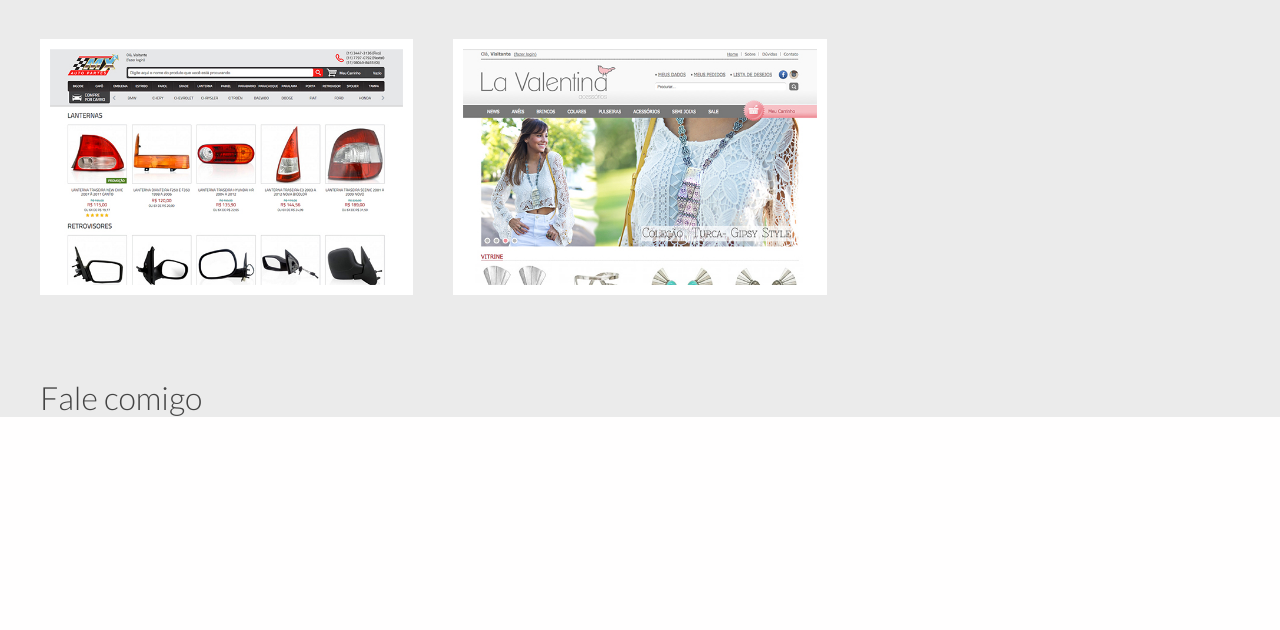
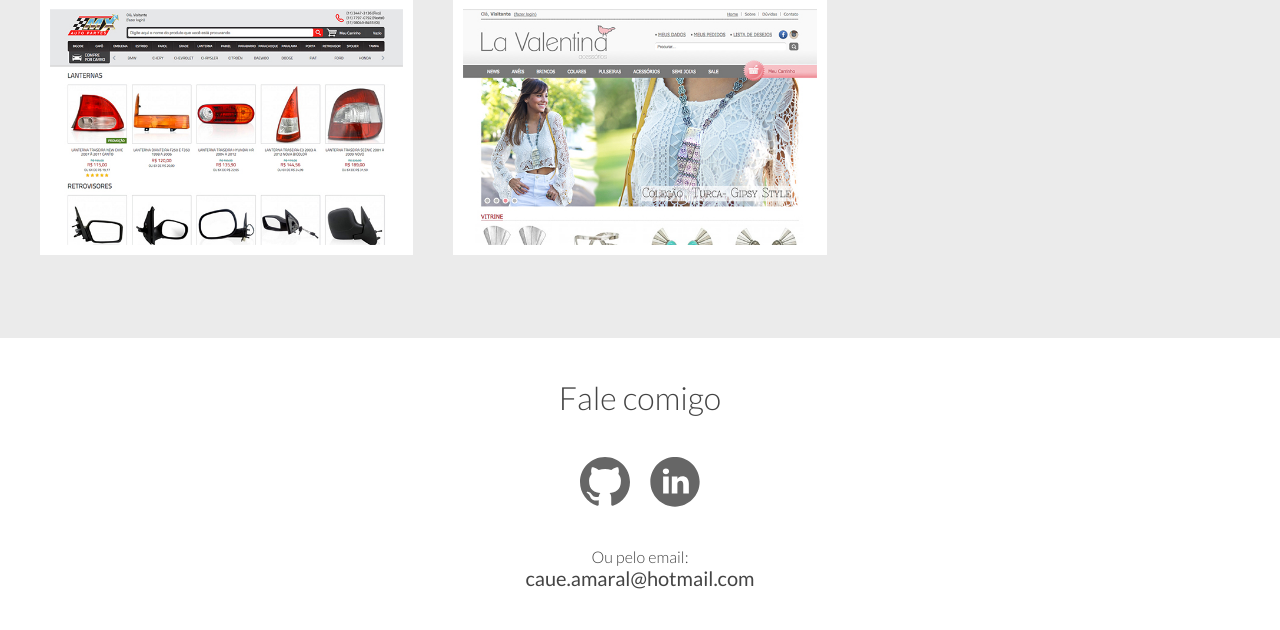
Before and after one commit to caueamaral/portfolio, a PHP site: page / in a window 1280 px wide. Shown: the part 4731-5361 px from the top of the page. Before the commit the page ends 5148 px from the top, so only its background shows below. Run offline with PHP 8.4, Linux system fonts and the light colour scheme.

Commit message:
LARISSA: contato

```diff
--- a/css/layout.css
+++ b/css/layout.css
@@ -29,6 +29,16 @@ body {
   @media (min-width: 1800px) {
     .limite {
       max-width: 1800px; } }
+
+/* ----- sobre e contato ----- */
+.sobre, .contato {
+  padding: 20px 0; }
+  @media (min-width: 700px) {
+    .sobre, .contato {
+      padding: 30px 0; } }
+  @media (min-width: 1200px) {
+    .sobre, .contato {
+      padding: 40px 0; } }
 
 /* ----- destaque ----- */
 .destaque {
@@ -148,24 +149,54 @@ body {
         padding-left: 30px;
         width: 50%; } }
   @media (min-width: 1200px) {
-  /* projetos */
+    .projetos {
+      padding: 40px 0 80px; }
       .projetos-lista {
         margin-left: -40px; }
       .projetos-item {
         margin-top: 40px;
         padding-left: 40px;
         width: 33.33%; } }
-/* ----- sobre e projetos ----- */
-.sobre, .projetos {
-  padding: 20px 0 40px; }
 
-@media (min-width: 700px) {
-  /* projetos */
-  .sobre, .projetos {
-    padding: 30px 0 60px; } }
-@media (min-width: 1200px) {
-  /* sobre e projetos */
-  .sobre, .projetos {
-    padding: 40px 0 80px; } }
+/* ----- contato ----- */
+.contato {
+  background: #fff;
+  text-align: center;
+  /* redes */ }
+  .contato-redes-lista {
+    margin: 40px auto 0;
+    overflow: hidden;
+    position: relative;
+    right: 10px;
+    text-align: center;
+    width: 140px; }
+  .contato-redes-item {
+    float: left;
+    height: 50px;
+    list-style: none;
+    margin-left: 20px;
+    text-indent: -999px;
+    width: 50px; }
+  .contato-redes-link {
+    border-radius: 100%;
+    display: block;
+    height: 100%;
+    position: relative;
+    width: 100%; }
+  .contato-redes-vetor {
+    fill: #666;
+    height: 100%;
+    left: 0;
+    position: absolute;
+    top: 0;
+    width: 100%; }
+  .contato-texto {
+    font-size: 16px;
+    font-weight: 300;
+    margin-top: 40px; }
+  .contato-email {
+    display: block;
+    font-size: 20px;
+    font-weight: 400; }
 
 /*# sourceMappingURL=layout.css.map */
--- a/index.html
+++ b/index.html
@@ -16,7 +16,7 @@
         </h1>
       </header><!-- /destaque -->
 
-    <div class="principal">
+      <main class="principal">
 
         <section class="sobre">
           <div class="limite">
@@ -215,13 +215,33 @@
           </div>
         </section><!-- /projeto -->
 
-      <footter class="rodape">
+        <section class="contato">
           <div class="limite">
             <h2 class="titulo">Fale comigo</h2>
+            <ul class="contato-redes-lista">
+              <li class="contato-redes-item">
+                <a href="http://github.com/caueamaral" class="contato-redes-link">
+                  <svg class="contato-redes-vetor" version="1.1" id="Layer_1" xmlns="http://www.w3.org/2000/svg" xmlns:xlink="http://www.w3.org/1999/xlink" x="0px" y="0px" width="32px" height="32px" viewBox="0 0 32 32" enable-background="new 0 0 32 32" xml:space="preserve">
+                    <path d="M16.003,0C7.17,0,0.008,7.162,0.008,15.997c0,7.067,4.582,13.063,10.94,15.179c0.8,0.146,1.052-0.328,1.052-0.752c0-0.38,0.008-1.441,0-2.777c-4.449,0.968-5.371-2.106-5.371-2.106c-0.727-1.849-1.775-2.34-1.775-2.34c-1.452-0.992,0.109-0.974,0.109-0.974c1.605,0.113,2.451,1.649,2.451,1.649c1.427,2.442,3.743,1.737,4.654,1.329c0.146-1.034,0.56-1.739,1.017-2.139c-3.552-0.404-7.286-1.776-7.286-7.906c0-1.747,0.623-3.174,1.646-4.292C7.28,10.464,6.73,8.837,7.602,6.634c0,0,1.343-0.43,4.398,1.641c1.276-0.355,2.645-0.532,4.005-0.538c1.359,0.006,2.728,0.183,4.005,0.538c3.055-2.07,4.396-1.641,4.396-1.641c0.871,2.203,0.322,3.83,0.158,4.234c1.023,1.118,1.645,2.545,1.645,4.292c0,6.146-3.74,7.498-7.305,7.893C19.479,23.548,20,24.508,20,26c0,2,0,3.902,0,4.428c0,0.428,0.258,0.901,1.07,0.746C27.422,29.055,32,23.062,32,15.997C32,7.162,24.838,0,16.003,0z"/>
+                  </svg>
+                </a>
+              </li>
+              <li class="contato-redes-item">
+                <a href="http://www.linkedin.com/profile/view?id=AAIAAAfbMZcB7hVDx4k9Y8LRMdfFtLwpDXceScg&trk=nav_responsive_tab_profile_pic" class="contato-redes-link">
+                  <svg class="contato-redes-vetor" version="1.1" id="Layer_1" xmlns="http://www.w3.org/2000/svg" xmlns:xlink="http://www.w3.org/1999/xlink" x="0px" y="0px" width="10.15px" height="10.15px" viewBox="0 0 10.15 10.15" enable-background="new 0 0 10.15 10.15" xml:space="preserve">
+                    <path d="M7.885,7.411v-1.97c0-1.056-0.56-1.547-1.304-1.547c-0.602,0-0.871,0.333-1.021,0.567V3.976H4.427c0.015,0.322,0,3.436,0,3.436H5.56V5.492c0-0.102,0.008-0.204,0.037-0.278c0.082-0.206,0.269-0.418,0.581-0.418c0.411,0,0.575,0.315,0.575,0.777v1.837H7.885L7.885,7.411z M3.233,3.506c0.395,0,0.641-0.265,0.641-0.594C3.867,2.575,3.628,2.319,3.24,2.319c-0.387,0-0.641,0.256-0.641,0.593c0,0.33,0.246,0.594,0.627,0.594H3.233z M5.075,10.082c-2.764,0-5.006-2.261-5.006-5.048c0-2.788,2.242-5.048,5.006-5.048c2.765,0,5.006,2.26,5.006,5.048C10.081,7.821,7.84,10.082,5.075,10.082z M3.799,7.411V3.976H2.667v3.436H3.799z"/>
+                  </svg>
+                </a>
+              </li>
+            </ul>
+            <p class="contato-texto">
+              Ou pelo email:
+              <span class="contato-email">caue.amaral@hotmail.com</span>
+            </p>
           </div>
-      </footer><!-- /rodape -->
+        </section><!-- /contato -->
 
-    </div><!-- /principal -->
+      </main><!-- /principal -->
 
     </body>
   </html>
--- a/sass/layout.scss
+++ b/sass/layout.scss
@@ -7,7 +7,9 @@ body{color:#444; font-family: 'Lato', serif;}
 
 .titulo{font-size:32px; font-weight:300;}
 
-/* limite */
+
+
+/* ----- limite ----- */
 .limite{
   margin:0 auto; overflow:hidden; padding:0 20px;
 
@@ -26,12 +28,47 @@ body{color:#444; font-family: 'Lato', serif;}
 
 
 
+/* ----- sobre e contato ----- */
+.sobre, .contato{
+  padding:20px 0;
+
+  @media (min-width:700px) {
+    padding:30px 0;
+  }
+
+  @media (min-width:1200px) {
+    padding:40px 0;
+  }
+}
+
+
 
 /* ----- destaque ----- */
 .destaque{background-color:#ceb6a5; background-position:center; background-size:cover; height:100%; left:0; position:absolute; top:0; width:100%;
 
   &-titulo   {background:rgba(202, 179, 165, .5); color:#fff; font-size:35px; font-weight:300; height:90px; left:50%; margin:-45px 0 0 -140px; padding-top:12px; position:absolute; top:50%; text-align:center; text-transform:uppercase; width:280px;}
   &-profissao{display:block; font-size:17px; letter-spacing:2px; word-spacing:5px;}
+
+  @media (max-width:600px) {
+    background-image:url(../img/destaque-600.jpg);
+  }
+
+  @media (min-width:601px) {
+    &-titulo   {font-size:60px; height:170px; margin:-85px 0 0 -250px; padding-top:28px; width:500px;}
+    &-profissao{font-size:27px; letter-spacing:5px; word-spacing:10px;}
+  }
+
+  @media (min-width:601px) and (max-width:1000px) {
+    background-image:url(../img/destaque-1000.jpg);
+  }
+
+  @media (min-width:1001px) and (max-width:1599px) {
+    background-image:url(../img/destaque-1200.jpg);
+  }
+
+  @media (min-width:1600px) {
+    background-image:url(../img/destaque-1600.jpg);
+  }
 }
 
 
@@ -47,82 +84,51 @@ body{color:#444; font-family: 'Lato', serif;}
   &-imagem{border:5px solid #ebebeb; border-radius:100%; margin-top:40px; width:200px;}
   &-texto {font-size:18px; line-height:28px; margin:20px auto 0; width:50%;}
   &-link  {color:#d1bd88;}
+
+  @media (max-width:600px) {
+    &-texto{width:90%;}
+  }
 }
 
 
 
 /* ----- projetos ----- */
 .projetos{
+  padding:20px 0 40px;
+
   &-lista {margin-left:-20px; overflow:hidden;}
   &-item  {margin-top:20px; padding-left:20px; width:100%;}
   &-box   {display:block; position:relative; width:100%;}
   &-imagem{background:#fff; padding:10px; width:100%;}
-}
 
+  @media (min-width:700px) {
+    padding:30px 0 60px;
 
-/* ----- media queries ----- */
-@media (max-width:600px) {
-  /* destaque */
-  .destaque{background-image:url(../img/destaque-600.jpg);}
-
-  /* sobre */
-  .sobre-texto{width:90%;}
-}
-
-@media (min-width:601px) and (max-width:1000px) {
-  /* destaque */
-  .destaque{background-image:url(../img/destaque-1000.jpg);}
-}
-
-@media (min-width:1001px) and (max-width:1599px) {
-  /* destaque */
-  .destaque{background-image:url(../img/destaque-1200.jpg);}
-}
-
-@media (min-width:1600px) {
-  /* destaque */
-  .destaque{background-image:url(../img/destaque-1600.jpg);}
-}
-
-@media (min-width:601px) {
-  /* destaque */
-  .destaque{
-    &-titulo   {font-size:60px; height:170px; margin:-85px 0 0 -250px; padding-top:28px; width:500px;}
-    &-profissao{font-size:27px; letter-spacing:5px; word-spacing:10px;}
-  }
-}
-
-
-@media (min-width:700px) {
-  /* destaque */
-  .destaque{background-position:fixed;}
-
-  /* projetos */
-  .projetos{
     &-lista{margin-left:-30px;}
     &-item {float:left; margin-top:30px; padding-left:30px; width:50%;}
   }
-}
 
-@media (min-width: 1200px) {
-  /* projetos */
-  .projetos{
+  @media (min-width:1200px) {
+    padding:40px 0 80px;
+
     &-lista{margin-left:-40px;}
     &-item {margin-top:40px; padding-left:40px; width:33.33%;}
   }
 }
 
 
+/* ----- contato ----- */
+.contato{
+  background:#fff; text-align:center;
 
-/* ----- sobre e projetos ----- */
-.sobre, .projetos{padding:20px 0 40px;}
+  /* redes */
+  &-redes{
+    &-lista{margin:40px auto 0; overflow:hidden; position:relative; right:10px; text-align:center; width:140px;}
+    &-item {float:left; height:50px; list-style:none; margin-left:20px; text-indent:-999px; width:50px;}
+    &-link {border-radius:100%; display:block; height:100%; position:relative; width:100%;}
+    &-vetor{fill:#666; height:100%; left:0; position:absolute; top:0; width:100%;}
+  }
 
-@media (min-width:700px) {
-  /* projetos */
-  .sobre, .projetos{padding:30px 0 60px;}
+  &-texto{font-size:16px; font-weight:300; margin-top:40px;}
+  &-email{display:block; font-size:20px; font-weight:400;}
 }
-
-@media (min-width: 1200px) {
-  /* sobre e projetos */
-  .sobre, .projetos{padding:40px 0 80px;}
-}
```
Also changed, not shown: other parts of css/layout.css (+31 -40 lines), caue-amaral.jpg (added), 1 other file. Lines whose indentation alone changed are shown as unchanged.
